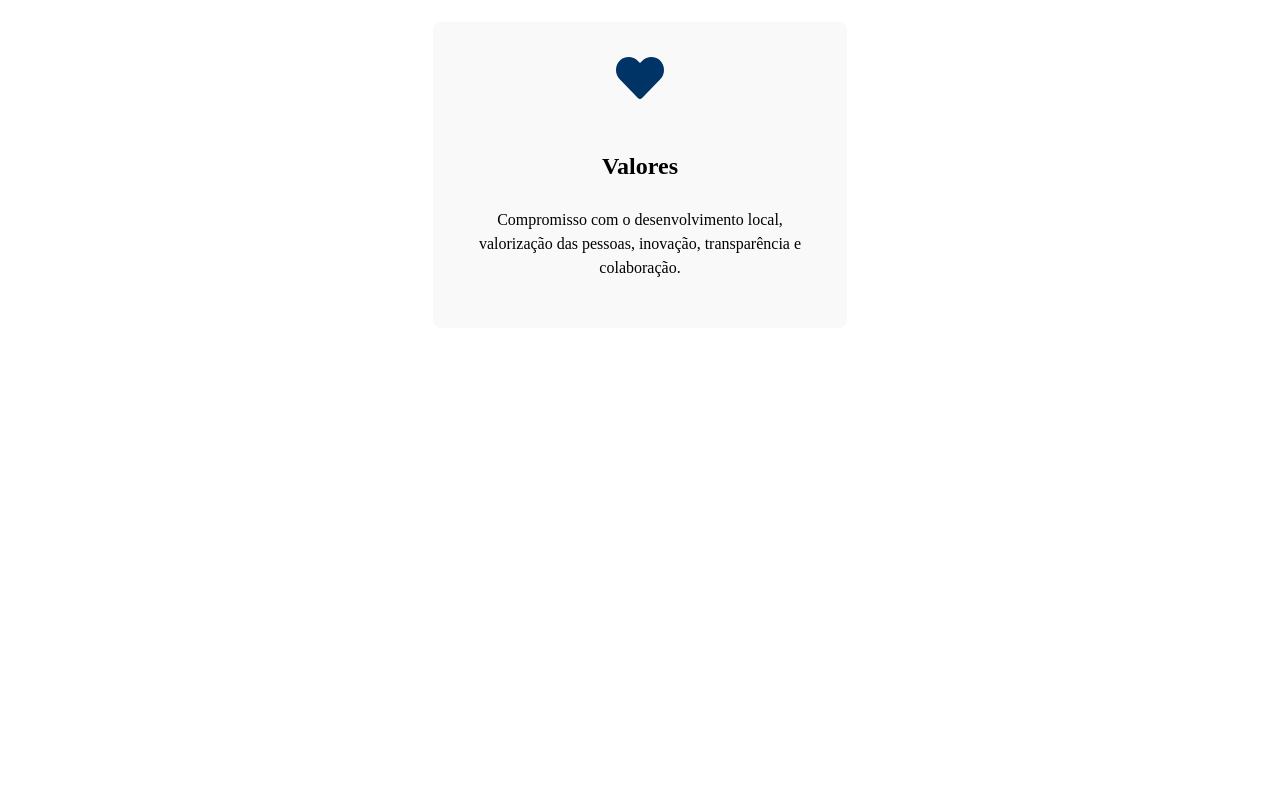
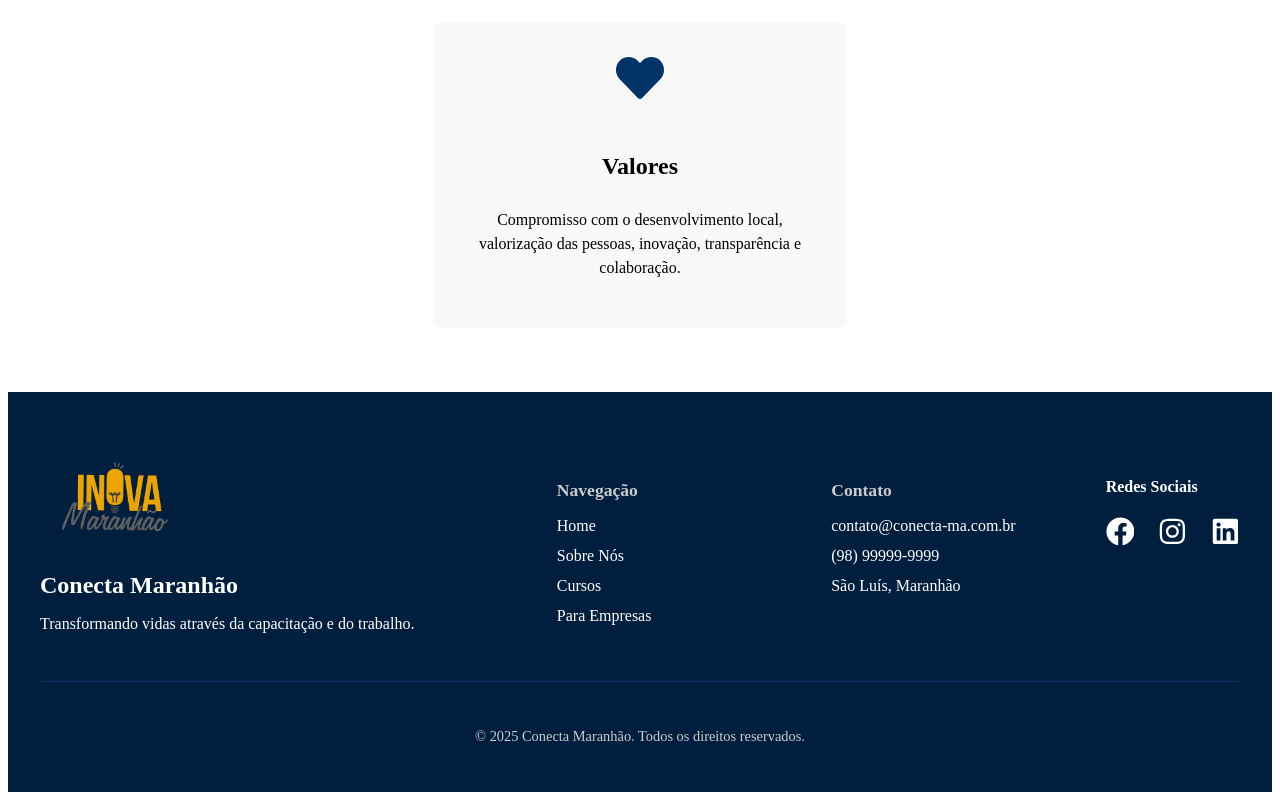
Before and after one commit to ConectaMaranhao/Front-End, a React (Vite) app: page /about in a window 1280 px wide. Shown: the part 1091-1891 px from the top of the page. Before the commit the page ends 1491 px from the top, so only its background shows below. Built offline with nearby package versions, Linux system fonts and the light colour scheme.

Commit message:
⭐feat(layout): cria o componente de rodapé (Footer) do site

```diff
--- a/src/App.tsx
+++ b/src/App.tsx
@@ -3,18 +3,25 @@ import EmpresasPage from './pages/Empresas/EmpresasPage';
 import { AboutPage } from './pages/About/AboutPage';
 import { CadastroPageUsuario } from './pages/Login/CadastroPageUsuario';
 import CadastroPageEmpresa from './pages/Login/CadastroPageEmpresa';
+import { Footer } from './components/About/Layout/Footer/Footer';
 
 function App() {
   return (
+    <div className="AppContainer">
+       {/* Nav Bar...... */}
+       <div className='mainContent'>
     <Router>
       <Routes>
         <Route path="/empresas" element={<EmpresasPage />} />
-        <Route path='/about' element={<AboutPage/>} />
         <Route path='/cadastro-usuario' element={<CadastroPageUsuario/>} />
         <Route path='/cadastro-empresa' element={<CadastroPageEmpresa/>} />
+        <Route path='/about' element={<AboutPage/>} />
         {/* outras rotas */}
       </Routes>
     </Router>
+    </div>
+    <Footer/>
+    </div>
   );
 }
 
--- /dev/null
+++ b/src/components/About/Layout/Footer/Footer.module.css
@@ -0,0 +1,84 @@
+.footerContainer {
+  background-color: #001f3f; /* Azul marinho escuro */
+  color: #ffffff;
+  padding: 4rem 2rem 2rem;
+}
+
+.footerContent {
+  display: flex;
+  justify-content: space-between;
+  flex-wrap: wrap; /* Para responsividade */
+  gap: 2rem;
+  max-width: 1200px;
+  margin: 0 auto;
+  padding-bottom: 2rem;
+  border-bottom: 1px solid #003366; /* Linha sutil de separação */
+}
+
+.marcaColumn {
+  flex: 2;
+  min-width: 250px;
+}
+.marcaColumn .logo {
+  width: 150px;
+  margin-bottom: 0.2rem;
+}
+
+.marcaColumn h3 {
+  font-size: 1.5rem;
+  margin-bottom: 0.5rem;
+}
+
+.linksColumn {
+  flex: 1;
+  min-width: 150px;
+}
+
+.linksColumn h4 {
+  font-size: 1.1rem;
+  margin-bottom: 1rem;
+  color: #cccccc;
+}
+
+.linksColumn ul {
+  list-style: none;
+  padding: 0;
+  margin: 0;
+}
+
+.linksColumn ul li {
+  margin-bottom: 0.75rem;
+}
+
+.linksColumn a {
+  color: #ffffff;
+  text-decoration: none;
+  transition: color 0.3s ease;
+}
+
+.linksColumn a:hover {
+  color: #f0a500;
+}
+
+.socialIcons {
+  display: flex;
+  gap: 1.5rem;
+}
+
+.socialIcons a {
+  color: #ffffff;
+  font-size: 1.8rem;
+  transition: transform 0.3s ease;
+}
+
+.socialIcons a:hover {
+  transform: scale(1.1);
+  color: #f0a500;
+}
+
+.copyright {
+  text-align: center;
+  padding-top: 2rem;
+  font-size: 0.9rem;
+  color: #cccccc;
+}
--- /dev/null
+++ b/src/components/About/Layout/Footer/Footer.tsx
@@ -0,0 +1,51 @@
+import React from 'react';
+import { FaFacebook, FaInstagram, FaLinkedin } from 'react-icons/fa';
+import styles from './Footer.module.css';
+import logo from '../../../../assets/About/logo-inova.png';
+
+export const Footer: React.FC = () => {
+  const currentYear = new Date().getFullYear();
+
+  return (
+    <footer className={styles.footerContainer}>
+      <div className={styles.footerContent}>
+        <div className={styles.marcaColumn}>
+          {<img src={logo} alt="Conecta Maranhão Logo" className={styles.logo} /> }
+          <h3>Conecta Maranhão</h3>
+          <p>Transformando vidas através da capacitação e do trabalho.</p>
+        </div>
+
+        <div className={styles.linksColumn}>
+          <h4>Navegação</h4>
+          <ul>
+            <li><a href="/">Home</a></li>
+            <li><a href="/about">Sobre Nós</a></li>
+            <li><a href="/cursos">Cursos</a></li>
+            <li><a href="/empresas">Para Empresas</a></li>
+          </ul>
+        </div>
+
+        <div className={styles.linksColumn}>
+          <h4>Contato</h4>
+          <ul>
+            <li>contato@conecta-ma.com.br</li>
+            <li>(98) 99999-9999</li>
+            <li>São Luís, Maranhão</li>
+          </ul>
+        </div>
+
+        <div className={styles.socialColumn}>
+          <h4>Redes Sociais</h4>
+          <div className={styles.socialIcons}>
+            <a href="https://facebook.com" target="_blank" rel="noopener noreferrer" title='facebook'><FaFacebook /></a>
+            <a href="https://instagram.com" target="_blank" rel="noopener noreferrer" title='instagram'><FaInstagram /></a>
+            <a href="https://linkedin.com" target="_blank" rel="noopener noreferrer" title='linkedin'><FaLinkedin /></a>
+          </div>
+        </div>
+      </div>
+      <div className={styles.copyright}>
+        <p>&copy; {currentYear} Conecta Maranhão. Todos os direitos reservados.</p>
+      </div>
+    </footer>
+  );
+};
```
Also changed, not shown: src/App.css (+9 -0 lines).
